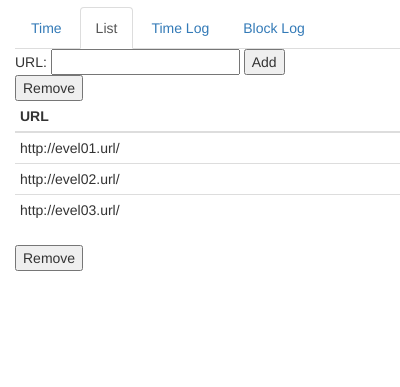
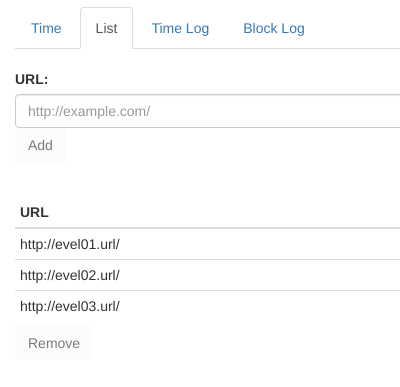
Before and after one commit to shioyang/IDontDisturbMe, a browser extension: page popup.html in a window 400 px wide. Both pictures are taken after a click on the link "List". Shown: the part 63-450 px from the top of the page. Drawn offline with Linux system fonts and the light colour scheme.

Commit message:
Add styles. Make buttons disabled

```diff
--- a/js/list-pane.html
+++ b/js/list-pane.html
@@ -1,14 +1,14 @@
 <div>
-	<div>
-		<form novalidate>
-			URL: <input type="text" ng-model="listPane.addedUrl" />
-			<button ng-click="listPane.addUrl()">Add</button>
+	<div style="padding:20px 0px;">
+		<form class="form-inline" novalidate>
+			<div class="form-group">
+				<label>URL:</label>
+				<input class="form-control" type="text" ng-model="listPane.addedUrl" placeholder="http://example.com/" />
+				<button class="btn" ng-click="listPane.addUrl()" ng-disabled="!listPane.addedUrl">Add</button>
+			</div>
 		</form>
 	</div>
-	<div>
-		<button ng-click="listPane.removeSelectedUrl()">Remove</button>
-	</div>
-	<table class="table table-condensed">
+	<table class="table table-condensed" style="margin-bottom:5px;">
 		<thead>
 			<tr>
 				<th>URL</th>
@@ -21,6 +21,6 @@
 		</tbody>
 	</table>
 	<div>
-		<button ng-click="listPane.removeSelectedUrl()">Remove</button>
+		<button class="btn" ng-click="listPane.removeSelectedUrl()" ng-disabled="listPane.selectedUrl == null">Remove</button>
 	</div>
 </div>
```
